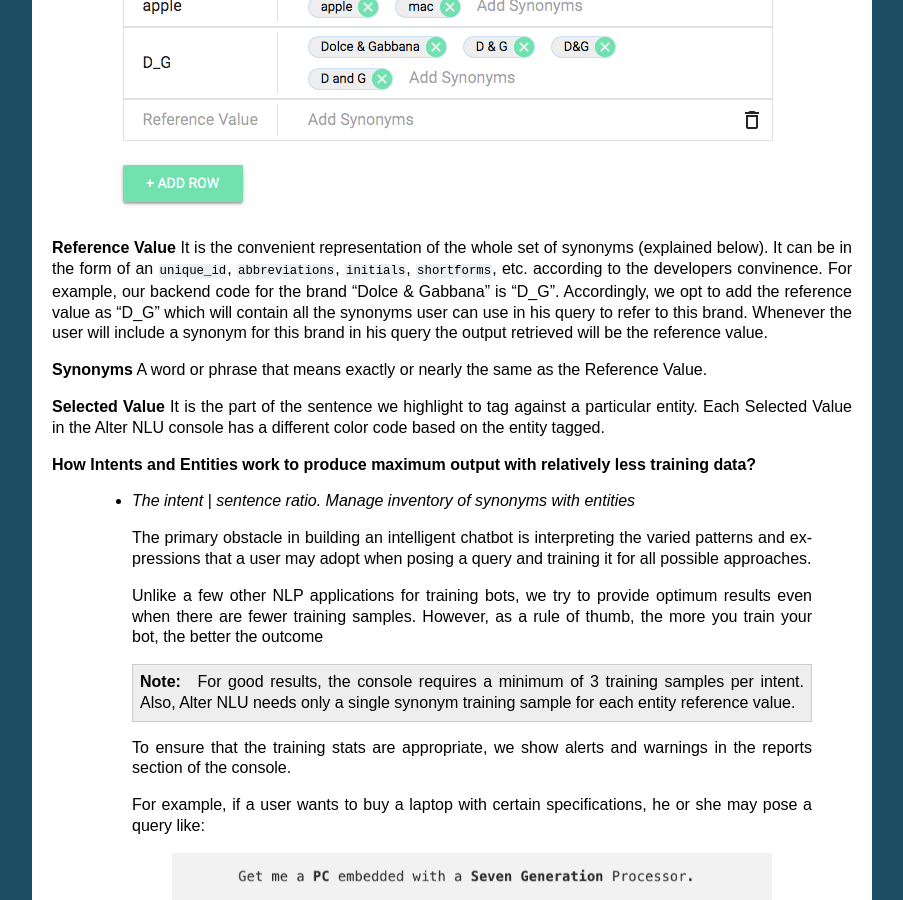
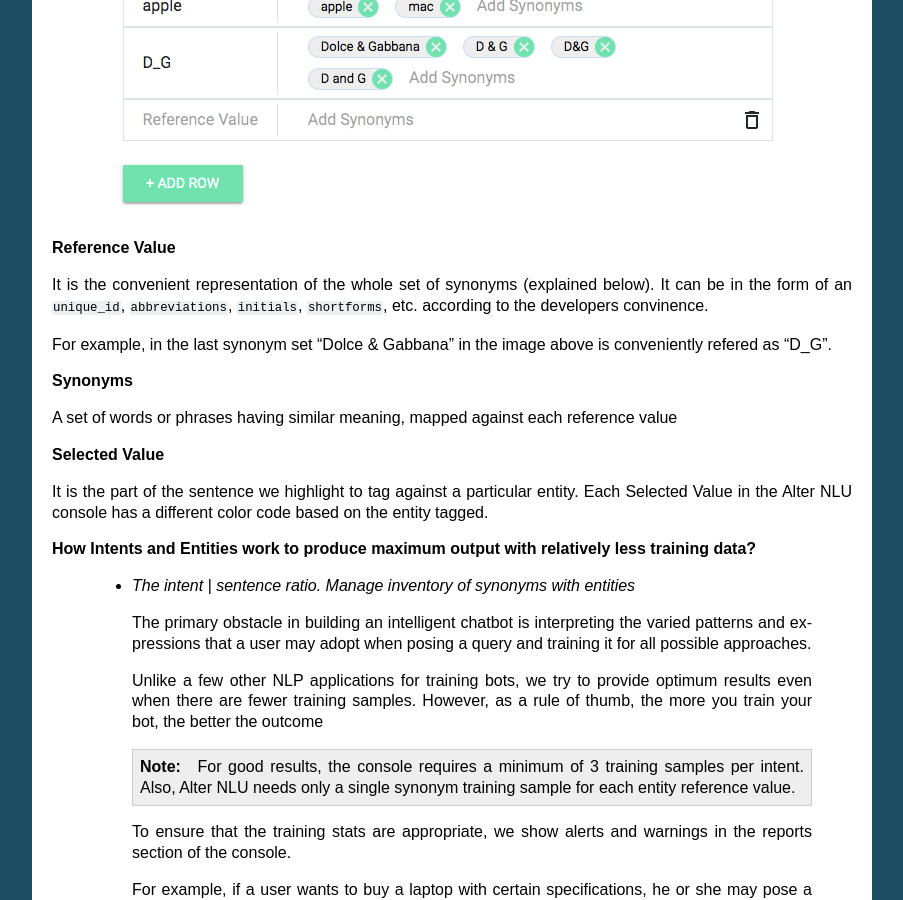
Before and after one commit to thakurtanya/kontikilabsDevelopers, a Sphinx documentation site: the page built from doc/source/Understanding-AlterNlu.rst, in a window 1280 px wide and 900 px high, scrolled down 1313 px. Shown: the whole window, without its empty margins (198-1101 px from the left). Built offline with Sphinx 7.4.7, drawn with Linux system fonts in a browser that asks for light colours.

Commit message:
content additions

```diff
--- a/doc/source/Understanding-AlterNlu.rst
+++ b/doc/source/Understanding-AlterNlu.rst
@@ -38,14 +38,17 @@ Like in the image above, the "price", "product-type" and "brand" are the 3 entit
 		.. image:: https://raw.githubusercontent.com/thakurtanya/kontikilabsDevelopers/master/images/syn-1.png
 
 **Reference Value**
+
 It is the convenient representation of the whole set of synonyms (explained below). It can be in the form of an ``unique_id``, ``abbreviations``, ``initials``, ``shortforms``, etc. according to the developers convinence.
-For example, our backend code for the brand "Dolce & Gabbana" is "D_G".
-Accordingly, we opt to add the reference value as "D_G" which will contain all the synonyms user can use in his query to refer to this brand. Whenever the user will include a synonym for this brand in his query the output retrieved will be the reference value.
+
+For example, in the last synonym set "Dolce & Gabbana" in the image above is conveniently refered as "D_G".
 
 **Synonyms**
-A word or phrase that means exactly or nearly the same as the Reference Value.
+
+A set of words or phrases having similar meaning, mapped against each reference value
 
 **Selected Value**
+
 It is the part of the sentence we highlight to tag against a particular entity. Each Selected Value in the Alter NLU console has a different color code based on the entity tagged.
 
 **How Intents and Entities work to produce maximum output with relatively less training data?**
```
